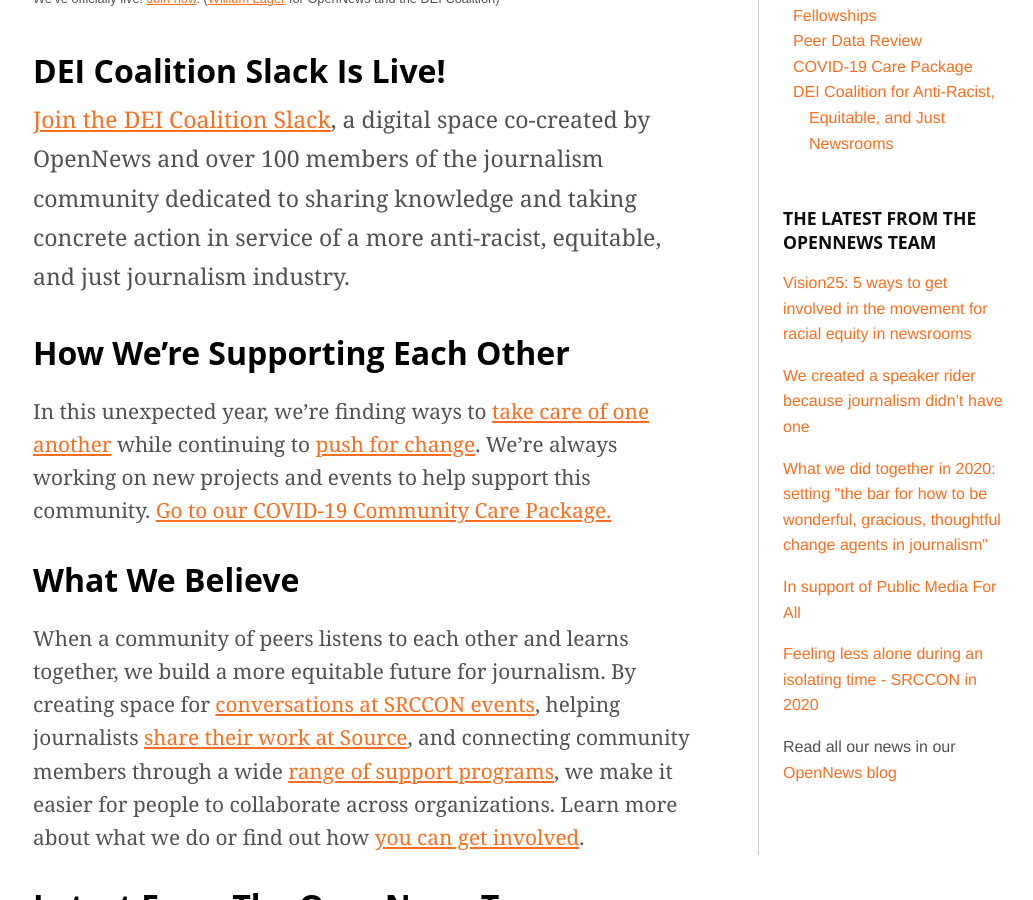
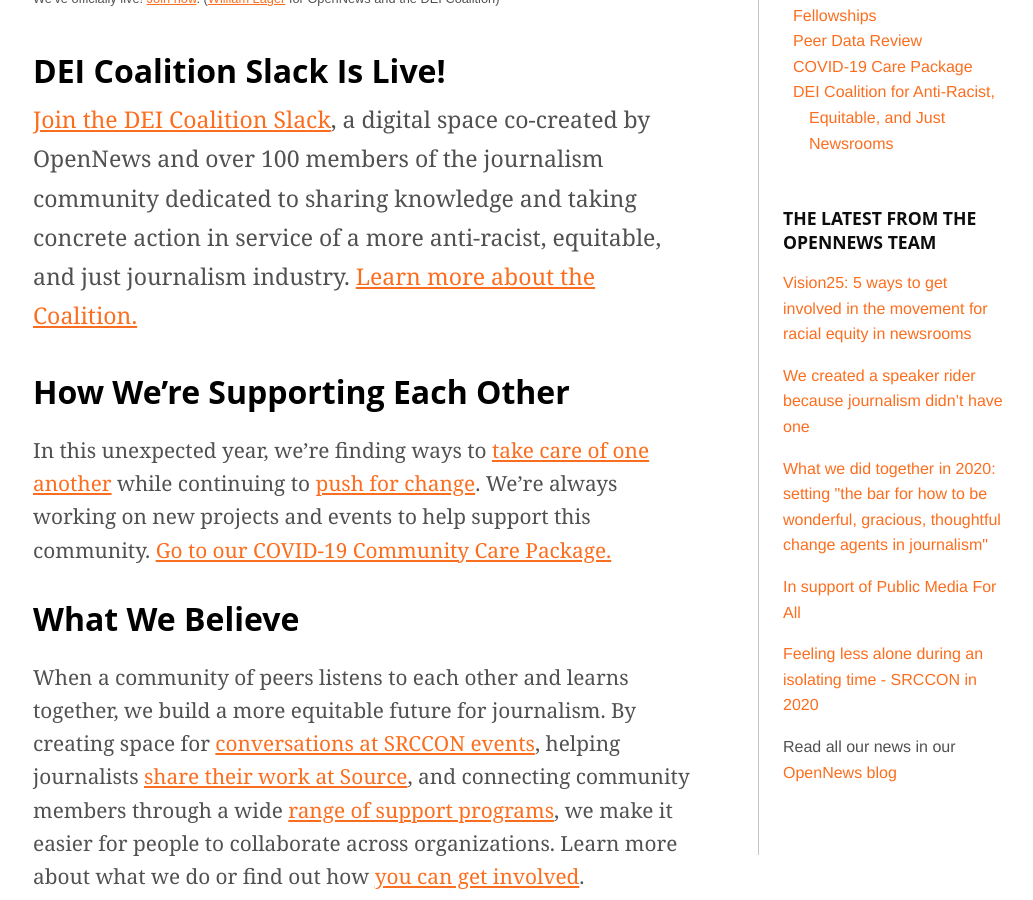
Before and after one commit to OpenNews/opennews-website, a Jekyll site: the page built from index.html, in a window 1280 px wide and 900 px high, scrolled down 811 px. Shown: the whole window, without its empty margins (117-1150 px from the left). Built offline with Jekyll 4.4.1, drawn with Linux system fonts in a browser that asks for light colours; nearby versions of some CDN libraries; some web fonts are replaced; comment, search, counter and statistics services are not loaded.

Commit message:
adding a link to the normal dei coalition page

```diff
--- a/index.html
+++ b/index.html
@@ -10,7 +10,7 @@
 
 <h2>DEI Coalition Slack is Live!</h2>
 
-<p class="bodybig"><a href="/what/community/dei-coalition/join/">Join the DEI Coalition Slack</a>, a digital space co-created by OpenNews and over 100 members of the journalism community dedicated to sharing knowledge and taking concrete action in service of a more anti-racist, equitable, and just journalism industry.</p>
+<p class="bodybig"><a href="/what/community/dei-coalition/join/">Join the DEI Coalition Slack</a>, a digital space co-created by OpenNews and over 100 members of the journalism community dedicated to sharing knowledge and taking concrete action in service of a more anti-racist, equitable, and just journalism industry. <a href="/what/community/dei-coalition/">Learn more about the Coalition.</a></p>
 
 <!-- <p class="bodybig" style="margin-bottom: 3em;">If OpenNews was a part of what helped you get through this year, please consider <a href="https://opennews.org/donate">becoming a sustainer</a> to support this work.
 </p> -->
```
